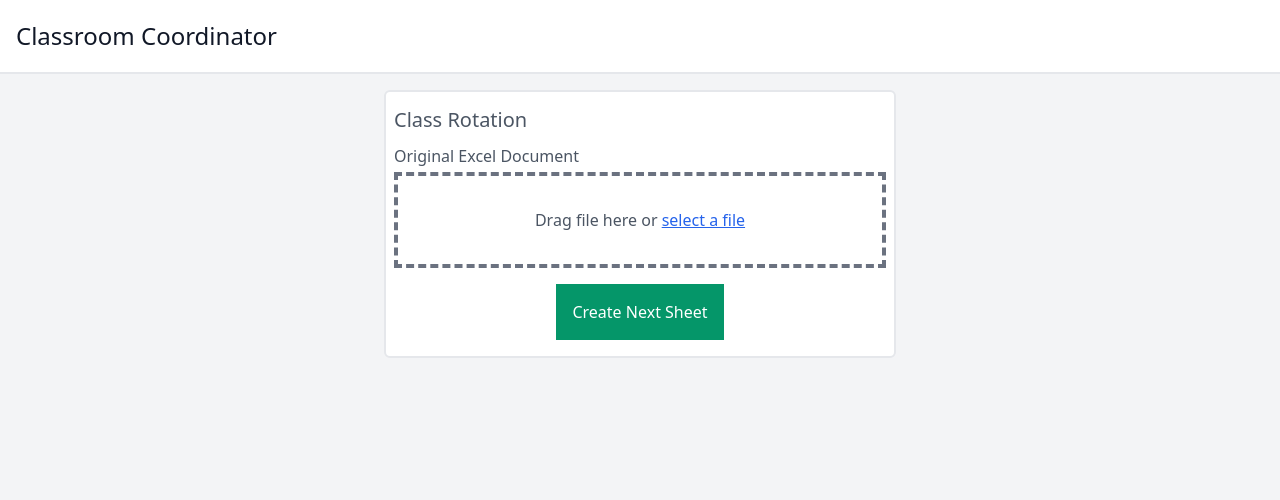
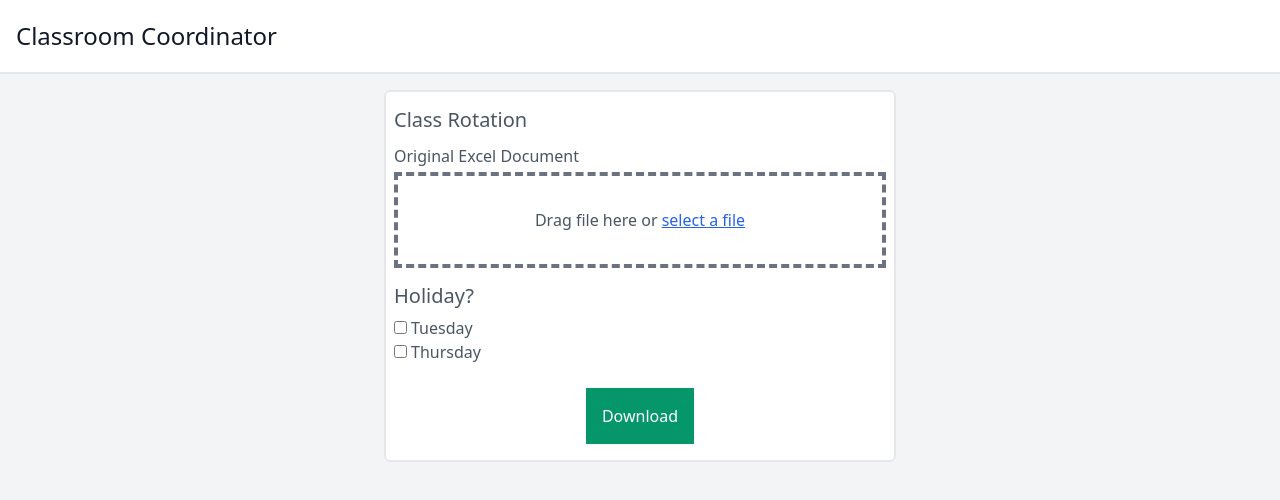
Before and after one commit to corwinm/classroom-coordinator, a React (Vite) app: page / in a window 1280 px wide. Shown: the top 500 px of the page. Built offline with nearby package versions, Linux system fonts and the light colour scheme.

Commit message:
Add no school checkboxes

```diff
--- a/src/components/FileInput.tsx
+++ b/src/components/FileInput.tsx
@@ -10,7 +10,7 @@ interface FileInputProps extends InputHTMLAttributes<HTMLInputElement> {
 }
 
 const FileInput: ForwardRefRenderFunction<HTMLInputElement, FileInputProps> = (
-  { id, label, accept, ...rest },
+  { id, label, accept, onChange, ...rest },
   ref
 ) => {
   const [fileName, setFileName] = useState<string | null>(null);
@@ -40,7 +40,10 @@ const FileInput: ForwardRefRenderFunction<HTMLInputElement, FileInputProps> = (
           accept={accept}
           {...rest}
           style={{ textIndent: "-999em" }}
-          onChange={(e) => setFileName(e.target.files?.[0]?.name || null)}
+          onChange={(e) => {
+            setFileName(e.target.files?.[0]?.name || null);
+            onChange?.(e);
+          }}
           onDragEnter={(e) => setDragging(true)}
           onDragLeave={(e) => setDragging(false)}
           onDragEnd={(e) => setDragging(false)}
--- a/src/components/UploadForm.tsx
+++ b/src/components/UploadForm.tsx
@@ -1,17 +1,92 @@
-import { FormEventHandler, useRef } from "react";
-import processOriginal from "../excel/processOriginal";
+import {
+  ChangeEvent,
+  FormEventHandler,
+  useEffect,
+  useRef,
+  useState,
+} from "react";
+import processOriginal, { downloadWorkbook } from "../excel/processOriginal";
 import FileInput from "./FileInput";
+import { Workbook } from "exceljs";
+
+type FormState = {
+  workbook: Workbook | null;
+  originalXl: File | null;
+  tuesdayHoliday: boolean;
+  thursdayHoliday: boolean;
+};
+
+const useForm = () => {
+  const [formState, setFormState] = useState<FormState>({
+    workbook: null,
+    originalXl: null,
+    tuesdayHoliday: false,
+    thursdayHoliday: false,
+  });
+  const { tuesdayHoliday, thursdayHoliday, workbook, originalXl } = formState;
+
+  useEffect(() => {
+    (async () => {
+      if (originalXl) {
+        try {
+          const processed = await processOriginal(originalXl, {
+            tuesdayHoliday,
+            thursdayHoliday,
+          });
+          setFormState({
+            ...formState,
+            workbook: processed,
+          });
+        } catch (error) {
+          if (error instanceof Error) {
+            alert(error.message);
+          }
+        }
+      }
+    })();
+  }, [originalXl, tuesdayHoliday, thursdayHoliday]);
+
+  const onSubmit: FormEventHandler<HTMLFormElement> = (e) => {
+    e.preventDefault();
+    if (workbook) {
+      downloadWorkbook(workbook);
+    }
+  };
+
+  const onChange = (e: ChangeEvent<HTMLInputElement>) => {
+    const key = e.target.name || e.target.id;
+    let value;
+    switch (e.target.type) {
+      case "file": {
+        value = e.target?.files?.item(0);
+        break;
+      }
+      case "checkbox":
+        value = e.target.checked;
+        break;
+      default:
+        break;
+    }
+    setFormState({
+      ...formState,
+      [key]: value,
+    });
+  };
+
+  return {
+    formState,
+    onSubmit,
+    onChange,
+  };
+};
 
 export default function UploadForm() {
-  const fileRef = useRef<HTMLInputElement>(null);
-  const onSubmit: FormEventHandler<HTMLFormElement> = (e) => {
-    e.preventDefault();
-    if (fileRef.current?.files && fileRef.current.files.length) {
-      console.log(`Found ${fileRef.current.files.length} files`);
-      const workbook = fileRef.current.files[0];
-      processOriginal(workbook);
-    }
-  };
+  const {
+    formState: { workbook, tuesdayHoliday, thursdayHoliday },
+    onChange,
+    onSubmit,
+  } = useForm();
+
   return (
     <div className="m-4">
       <form
@@ -20,18 +95,43 @@ export default function UploadForm() {
       >
         <legend className="text-xl leading-10">Class Rotation</legend>
         <FileInput
-          id="original-xl"
+          id="originalXl"
           label="Original Excel Document"
           accept=".xlsx"
+          onChange={onChange}
           required
-          ref={fileRef}
         />
+        <fieldset className="my-2">
+          <legend className="text-xl leading-10">Holiday?</legend>
+          <div>
+            <input
+              type="checkbox"
+              id="tuesdayHoliday"
+              checked={tuesdayHoliday}
+              onChange={onChange}
+            />
+            <label htmlFor="tuesdayHoliday" className="mx-1">
+              Tuesday
+            </label>
+          </div>
+          <div>
+            <input
+              type="checkbox"
+              id="thursdayHoliday"
+              checked={thursdayHoliday}
+              onChange={onChange}
+            />
+            <label htmlFor="thursdayHoliday" className="mx-1">
+              Thursday
+            </label>
+          </div>
+        </fieldset>
         <div className="text-center">
           <button
             type="submit"
             className="bg-green-600 hover:bg-green-800 text-white p-4 text-center mt-4 mb-2"
           >
-            Create Next Sheet
+            Download {workbook?.title}
           </button>
         </div>
       </form>
--- a/src/excel/processOriginal.ts
+++ b/src/excel/processOriginal.ts
@@ -15,13 +15,23 @@ function createFileName(previous: string, start: string, end: string) {
 const lastWeekStartRow = 24;
 const lastWeekEndRow = 29;
 const thisWeekStartRow = 31;
+const tuesdayCol = 2;
+const choreCol = 3;
+const thursdayCol = 4;
 
-export default function processOriginal(file: File) {
+export default function processOriginal(
+  file: File,
+  {
+    tuesdayHoliday,
+    thursdayHoliday,
+  }: { tuesdayHoliday: boolean; thursdayHoliday: boolean }
+) {
+  return new Promise<Workbook>((resolve, reject) => {
     const reader = new FileReader();
     reader.readAsArrayBuffer(file);
     reader.onload = async () => {
       if (!reader.result || typeof reader.result === "string") {
-      alert("Failed to load file");
+        reject("Failed to load file");
         return;
       }
       let workbook: Workbook;
@@ -36,12 +46,14 @@ export default function processOriginal(file: File) {
           (sheet) => sheet.name.toLowerCase() === "rotation"
         );
       } catch (error) {
-      alert("Failed to read Excel doc. Check uploaded document and try again.");
+        reject(
+          "Failed to read Excel doc. Check uploaded document and try again."
+        );
         return;
       }
 
       if (!rotation) {
-      alert("Couldn't find worksheet named 'Rotation'");
+        reject("Couldn't find worksheet named 'Rotation'");
         return;
       }
 
@@ -51,23 +63,28 @@ export default function processOriginal(file: File) {
       // Copy down last week to new week
       rotation.getRows(lastWeekStartRow, 6)?.forEach((row, index) => {
         if (!rotation) {
-        alert("Couldn't find worksheet named 'Rotation'");
+          reject("Couldn't find worksheet named 'Rotation'");
           return;
         }
         const copyRow = rotation.getRow(index + thisWeekStartRow);
         copyRow.height = row.height;
 
-      for (const col of [2, 3, 4]) {
+        for (const col of [tuesdayCol, choreCol, thursdayCol]) {
           const cell = rotation.getCell(index + lastWeekStartRow, col);
           const copy = rotation.getCell(index + thisWeekStartRow, col);
           copy.style = cell.style;
 
-        if ([2, 4].includes(col)) {
+          if ([tuesdayCol, thursdayCol].includes(col)) {
             if (index === 0) {
               const [day, rawDate] = cell.value?.toString().split(" ") ?? [];
               const date = new Date(rawDate);
               date.setDate(date.getDate() + 7);
               copy.value = `${day} ${date.toLocaleDateString()}`;
+            } else if (
+              (col === tuesdayCol && tuesdayHoliday) ||
+              (col === thursdayCol && thursdayHoliday)
+            ) {
+              copy.value = index === 3 ? "No School" : "";
             } else if (index === 1) {
               let i = 0;
               while (cell.value && !copy.value && i < 5) {
@@ -76,7 +93,10 @@ export default function processOriginal(file: File) {
                 i += 1;
               }
             } else if (cell.value) {
-            const shifted = rotation.getCell(index + lastWeekStartRow - 1, col);
+              const shifted = rotation.getCell(
+                index + lastWeekStartRow - 1,
+                col
+              );
               copy.value = shifted.value;
             }
             continue;
@@ -85,9 +105,17 @@ export default function processOriginal(file: File) {
           copy.value = cell.value;
         }
       });
-    const start = parseDateFromHeaderCell(rotation.getCell(3, 2));
-    const end = parseDateFromHeaderCell(rotation.getCell(thisWeekStartRow, 4));
+      const start = parseDateFromHeaderCell(rotation.getCell(3, tuesdayCol));
+      const end = parseDateFromHeaderCell(
+        rotation.getCell(thisWeekStartRow, thursdayCol)
+      );
+      workbook.title = createFileName(file.name, start, end);
+      resolve(workbook);
+    };
+  });
+}
 
+export async function downloadWorkbook(workbook: Workbook) {
   const data = await workbook.xlsx.writeBuffer();
   const blob = new Blob([data], {
     type: "application/vnd.openxmlformats-officedocument.spreadsheetml.sheet",
@@ -95,9 +123,7 @@ export default function processOriginal(file: File) {
   const url = window.URL.createObjectURL(blob);
   const anchor = document.createElement("a");
   anchor.href = url;
-    anchor.download = createFileName(file.name, start, end);
+  anchor.download = workbook.title;
   anchor.click();
   window.URL.revokeObjectURL(url);
-  };
-  return null;
 }
```
Lines whose indentation alone changed are shown as unchanged.
